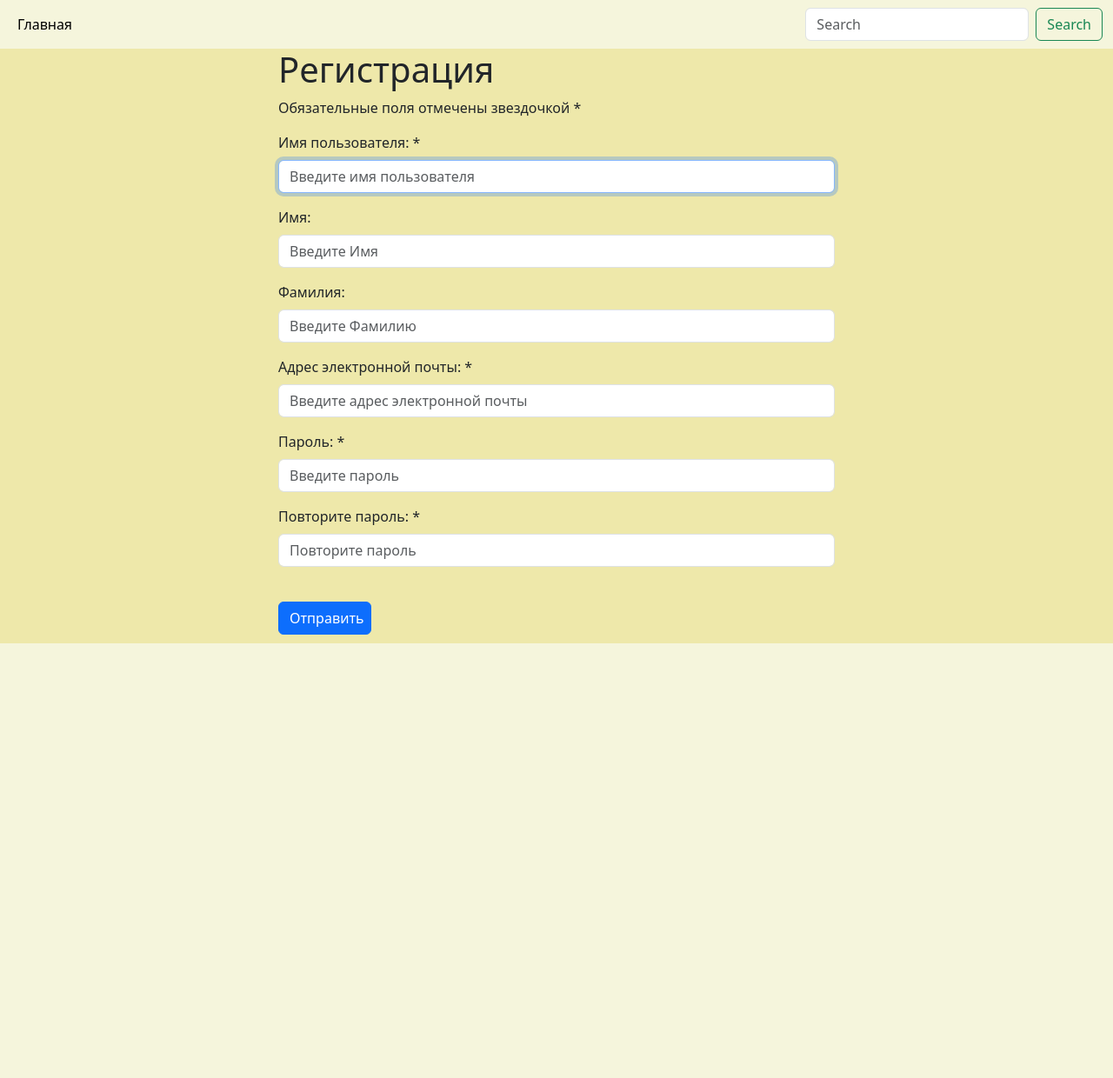
After one commit to progNub/MusicShop, a Django app: page /auth/register/ in a window 1280 px wide. The commit adds this page. Shown: the whole page at 87% size. Run offline with Django 5.2, Linux system fonts and the light colour scheme.

Commit message:
Добавил авторизацию пользователей, пока без отправки эмейла

```diff
--- a/MusicalStore/urls.py
+++ b/MusicalStore/urls.py
@@ -19,12 +19,15 @@ from django.urls import path, include
 from django.conf import settings
 from django.conf.urls.static import static
 
+import accounts
 from products.views import Home, HomeCategory
 
 urlpatterns = [
     path('admin/', admin.site.urls),
+    path("", Home.as_view(), name="home"),  # главная страница.
 
-    path("", Home.as_view(), name="home"),  # главная страница.
+    path('auth/', include('accounts.urls')),
+
     path('<slug:category_slug>/', HomeCategory.as_view(), name='sub-category'),
     path("__debug__/", include("debug_toolbar.urls")),
 ]
--- /dev/null
+++ b/accounts/forms.py
@@ -0,0 +1,53 @@
+from django.contrib.auth import get_user_model
+from django.contrib.auth.forms import UserCreationForm, AuthenticationForm
+from django import forms
+
+User = get_user_model()
+
+
+class UserRegisterForm(UserCreationForm):
+    username = forms.CharField(label='Имя пользователя:',
+                               widget=forms.TextInput(attrs={'class': 'form-control',
+                                                             'id': 'RegisterInputUsername',
+                                                             'placeholder': 'Введите имя пользователя'}))
+
+    firstname = forms.CharField(label='Имя:', required=False,
+                                widget=forms.TextInput(attrs={'class': 'form-control',
+                                                              'id': 'RegisterInputFirstname',
+                                                              'placeholder': 'Введите Имя'}))
+
+    lastname = forms.CharField(label='Фамилия:', required=False,
+                               widget=forms.TextInput(attrs={'class': 'form-control',
+                                                             'id': 'RegisterInputLastname',
+                                                             'placeholder': 'Введите Фамилию'}))
+
+    email = forms.EmailField(label='Адрес электронной почты:',
+                             widget=forms.EmailInput(attrs={'name': 'email',
+                                                            'class': 'form-control',
+                                                            'id': 'RegisterInputEmail1',
+                                                            'placeholder': 'Введите адрес электронной почты'}))
+
+    password1 = forms.CharField(label='Пароль:',
+                                widget=forms.PasswordInput(attrs={'class': 'form-control',
+                                                                  'id': 'RegisterInputPassword1',
+                                                                  'placeholder': 'Введите пароль'}))
+
+    password2 = forms.CharField(label='Повторите пароль:',
+                                widget=forms.PasswordInput(attrs={'class': 'form-control',
+                                                                  'id': 'RegisterInputPassword2',
+                                                                  'placeholder': 'Повторите пароль'}))
+
+    class Meta:
+        model = User
+        fields = ('username', 'firstname', 'lastname', 'email', 'password1', 'password2')
+
+
+class UserAuthenticationForm(AuthenticationForm):
+    username = forms.CharField(label='Имя пользователя:',
+                               widget=forms.TextInput(attrs={'class': 'form-control', 'id': 'loginInputUsername',
+                                                             'placeholder': 'Введите имя пользователя',
+                                                             'autofocus': True}))
+    password = forms.CharField(label='Пароль:',
+                               widget=forms.PasswordInput(attrs={'class': 'form-control',
+                                                                 'id': 'loginInputPassword1',
+                                                                 'placeholder': 'Введите пароль'}))
--- /dev/null
+++ b/accounts/static/css/accounts/style.css
@@ -0,0 +1,25 @@
+.base-content-register, .base-content-login {
+    display: flex;
+    flex-direction: column;
+    width: 50%;
+}
+
+#imageContainerImage, #imageContainerNoImage {
+    margin-top: 0.5rem;
+    width: 120px;
+    height: 120px;
+    background-size: 120px 120px;
+}
+
+.main_column {
+    margin-top: 10px;
+}
+
+.my_forms {
+    margin-bottom: 10px;
+}
+
+.update_data {
+    margin-top: 10px;
+    margin-bottom: 10px;
+}
--- /dev/null
+++ b/accounts/templates/accounts/auth/register.html
@@ -0,0 +1,32 @@
+{% extends 'base.html' %}
+{% load static %}
+{% block title %} Регистрация {% endblock %}
+{% block links %}
+	<link href="{% static 'css/accounts/style.css' %}" rel="stylesheet"/>
+{% endblock %}
+
+{% block base-content %}
+	<div class="base-content-register">
+		<h1>Регистрация</h1>
+		<p>Обязательные поля отмечены звездочкой *</p>
+		<form class="my_forms form_registration" method="post" enctype="multipart/form-data">
+			<div style="color: red">{{ form.non_field_errors }}</div>
+			{% csrf_token %}
+			{% for input in form %}
+				<!--для того что бы звездочки не выводились, над полями которые не обязательны!-->
+				{% if input == form.firstname or input == form.lastname %}
+					<label for="{{ input.id_for_label }}" class="form-label">{{ input.label }}</label>
+				{% else %}
+					<label for="{{ input.id_for_label }}" class="form-label">{{ input.label }} *</label>
+				{% endif %}
+				<div class="mb-3">{{ input }}</div>
+
+				<div id="{{ input.id_for_label }}help" class="form-text">{{ input.help_text }}</div>
+				<div style="color: red">{{ input.errors }}</div>
+			{% endfor %}
+			<br>
+			<button class="btn btn-primary col-2 " type="submit">Отправить</button>
+
+		</form>
+	</div>
+{% endblock %}
--- /dev/null
+++ b/accounts/urls.py
@@ -0,0 +1,9 @@
+from django.urls import path
+
+from accounts.views import RegisterUser, MyLoginView, user_logout
+
+urlpatterns = [
+    path('register/', RegisterUser.as_view(), name='register'),
+    path('login/', MyLoginView.as_view(), name='login'),
+    path('logout/', user_logout, name='logout'),
+]
--- a/accounts/views.py
+++ b/accounts/views.py
@@ -0,0 +1,35 @@
+from django.contrib.auth import login, logout
+
+from django.views.generic import CreateView
+from accounts.forms import UserRegisterForm, UserAuthenticationForm
+from django.contrib.auth.views import LoginView
+from django.http import HttpResponse, HttpRequest
+from django.shortcuts import render, redirect
+from django.urls import reverse_lazy
+
+
+# Create your views here.
+
+class RegisterUser(CreateView):
+    form_class = UserRegisterForm
+    template_name = 'accounts/auth/register.html'
+    success_url = reverse_lazy('home')
+
+    def form_valid(self, form):
+        response = super().form_valid(form)
+
+        user = self.object
+        login(self.request, user)
+        return response
+
+
+class MyLoginView(LoginView):
+    redirect_authenticated_user = True
+    template_name = 'accounts/auth/login.html'
+    form_class = UserAuthenticationForm
+    next_page = reverse_lazy('home')
+
+
+def user_logout(request: HttpRequest):
+    logout(request)
+    return redirect('home')
--- a/static/css/base_style.css
+++ b/static/css/base_style.css
@@ -16,4 +16,5 @@
 .base-footer {
     background-color: beige;
     height: 500px;
+    width: 100%;
 }
```
Also changed, not shown: accounts/admin.py (+17 -1 lines), accounts/templates/accounts/auth/login.html (added, +31 -0 lines).
